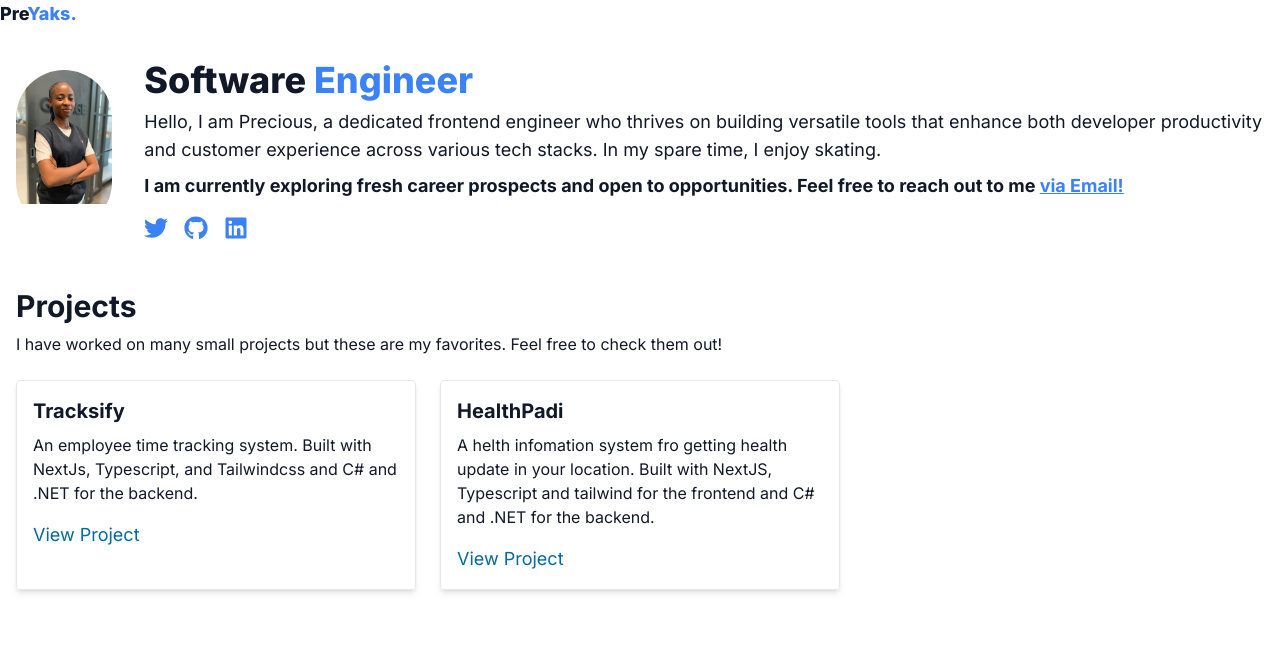
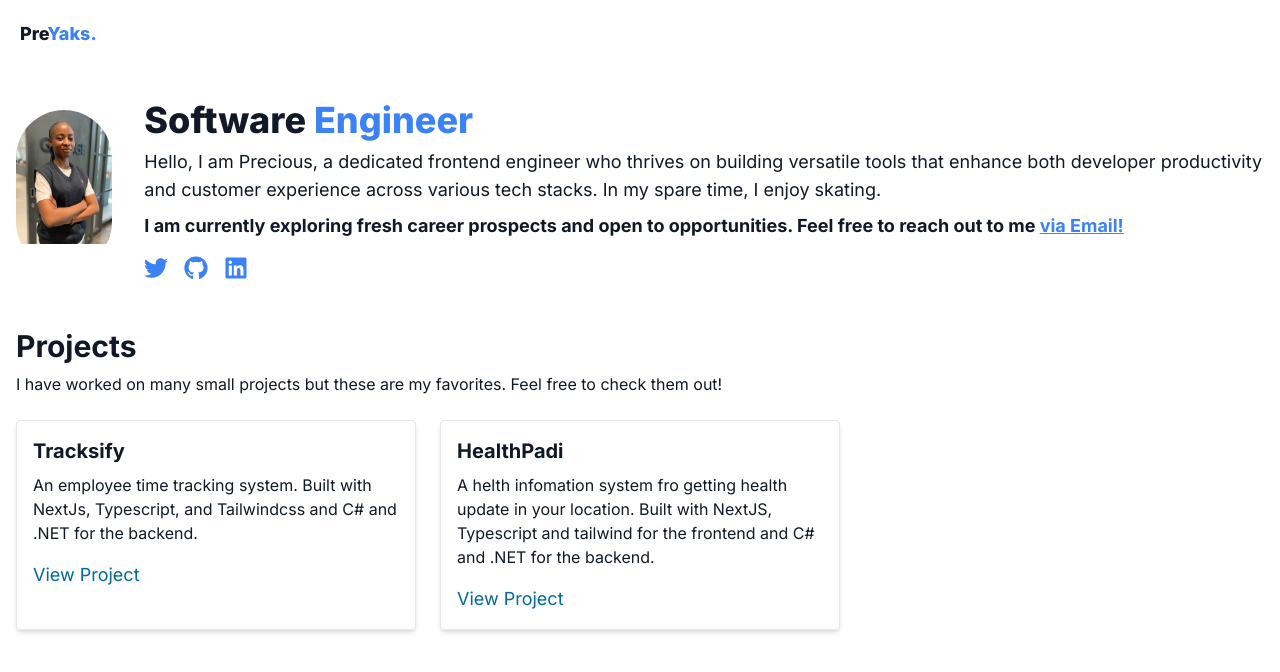
Before and after one commit to preciousyaks17/Precious-yaks, a Next.js app: page / in a window 1280 px wide. Shown: the top 672 px of the page. Built offline with nearby package versions, Linux system fonts and the light colour scheme.

Commit message:
updated page

```diff
--- a/Components/navbar.jsx
+++ /dev/null
@@ -1,15 +0,0 @@
-import Link from "next/link";
-
-const Navbar = () => {
-  return (
-    <nav className="flex justify-between p-5">
-      <ul className="flex flex-start primary font-extrabold text-lg">
-        <li>
-          Pre<span className="text-blue-500">Yaks.</span>
-        </li>
-      </ul>
-    </nav>
-  );
-};
-
-export default Navbar;
--- a/app/page.js
+++ b/app/page.js
@@ -1,12 +1,17 @@
 import Image from "next/image";
-import Navbar from "../components/Navbar";
 import { FaTwitter, FaGithub, FaLinkedin } from "react-icons/fa";
 import Link from "next/link";
 
 export default function Home() {
   return (
     <div className="min-h-screen bg-white text-gray-900">
-      <Navbar />
+      <nav className="flex justify-between p-5">
+        <ul className="flex flex-start primary font-extrabold text-lg">
+          <li>
+            Pre<span className="text-blue-500">Yaks.</span>
+          </li>
+        </ul>
+      </nav>
       <div className="container mx-auto px-4 py-8">
         <div className="flex flex-col items-center md:flex-row md:justify-center md:space-x-8">
           <div className="rounded-full overflow-hidden w-40 h-40">
```
